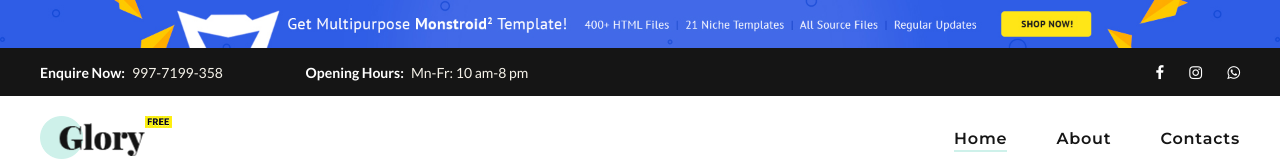
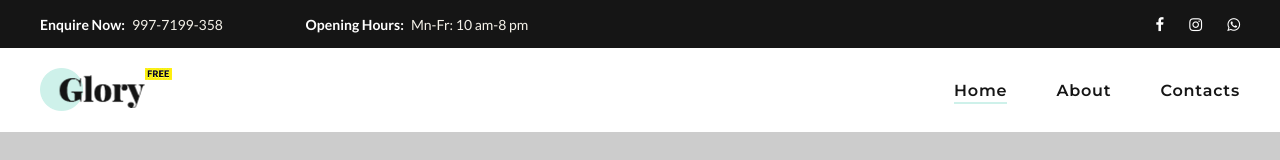
Before and after one commit to yashprogrammer/DesireSalonWebsite, a plain HTML site: page index.html in a window 1280 px wide. Shown: the top 160 px of the page. Drawn offline with nearby package versions, Linux system fonts and the light colour scheme; some packages are replaced by stand-ins of ours; a web font is replaced by a local one.

Commit message:
removed add header

```diff
--- a/index.html
+++ b/index.html
@@ -53,12 +53,7 @@
         </div>
       </div>
     </div>
-    <a
-      class="banner banner-top"
-      href="https://www.templatemonster.com/website-templates/monstroid2.html"
-      target="_blank"
-      ><img src="images/monstroid.jpg" alt="" height="0"
-    /></a>
+
     <div class="page">
       <!-- Page Header-->
       <header class="section page-header">
@@ -81,12 +76,6 @@
             data-xl-stick-up="true"
             data-xxl-stick-up="true"
           >
-            <div
-              class="rd-navbar-collapse-toggle rd-navbar-fixed-element-1"
-              data-rd-navbar-toggle=".rd-navbar-collapse"
-            >
-              <span></span>
-            </div>
             <div class="rd-navbar-aside-outer rd-navbar-collapse">
               <div class="rd-navbar-aside">
                 <div class="header-info">
```
